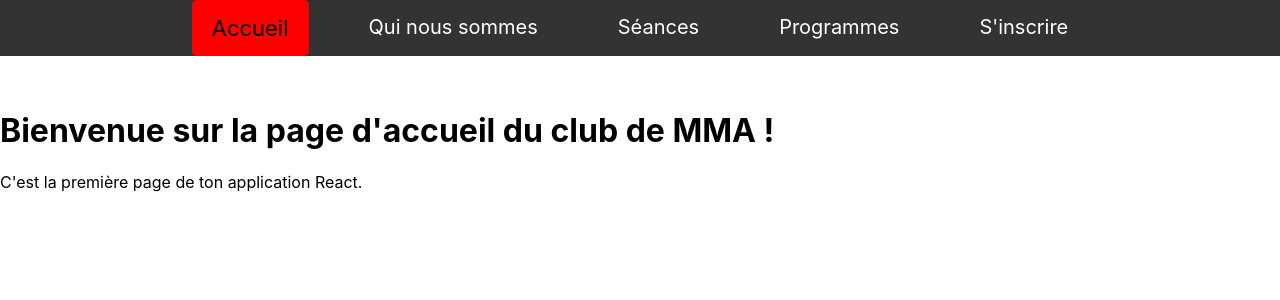
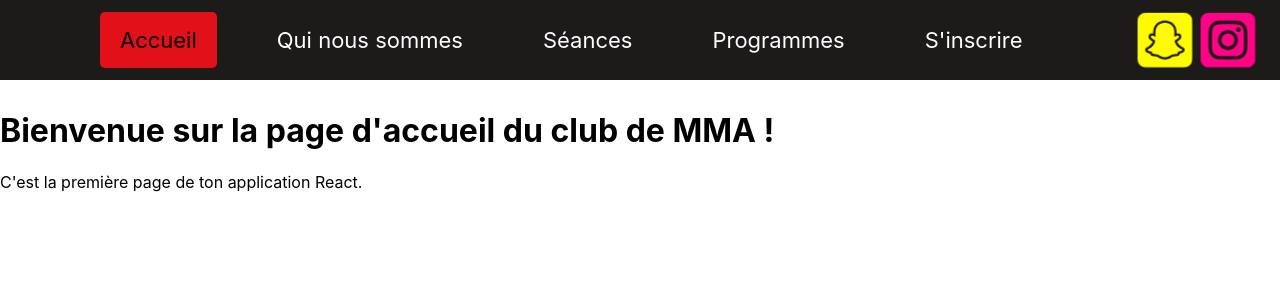
Before and after one commit to YHA76/my-mma-club-frontend, a React (Create React App) app: page / in a window 1280 px wide. Shown: the top 300 px of the page. Built offline with nearby package versions, Linux system fonts and the light colour scheme.

Commit message:
add social network

```diff
--- a/package.json
+++ b/package.json
@@ -3,6 +3,9 @@
   "version": "0.1.0",
   "private": true,
   "dependencies": {
+    "@fortawesome/free-brands-svg-icons": "^6.6.0",
+    "@fortawesome/free-solid-svg-icons": "^6.6.0",
+    "@fortawesome/react-fontawesome": "^0.2.2",
     "@testing-library/jest-dom": "^5.17.0",
     "@testing-library/react": "^13.4.0",
     "@testing-library/user-event": "^13.5.0",
--- a/src/components/NavBar.js
+++ b/src/components/NavBar.js
@@ -1,58 +1,50 @@
 import React from 'react';
-import { NavLink } from 'react-router-dom'; // Utilisation de NavLink
-import '../styles/NavBar.css';
+import { NavLink } from 'react-router-dom';
+import '../styles/NavBar.css'; // Importation du fichier CSS
+import { FontAwesomeIcon } from '@fortawesome/react-fontawesome';
+import { faSquareSnapchat, faSquareInstagram } from '@fortawesome/free-brands-svg-icons'; // Importation de l'icône Snapchat
 
 function Navbar() {
   return (
     <nav className="navbar">
       <ul className="navList">
         <li className="navItem">
-          <NavLink
-            to="/"
-            className="navLink"
-            activeClassName="active"
-            exact
-          >
+          <NavLink to="/" className="navLink" exact>
             Accueil
           </NavLink>
         </li>
         <li className="navItem">
-          <NavLink
-            to="/about"
-            className="navLink"
-            activeClassName="active"
-          >
+          <NavLink to="/about" className="navLink">
             Qui nous sommes
           </NavLink>
         </li>
         <li className="navItem">
-          <NavLink
-            to="/seances"
-            className="navLink"
-            activeClassName="active"
-          >
+          <NavLink to="/seances" className="navLink">
             Séances
           </NavLink>
         </li>
         <li className="navItem">
-          <NavLink
-            to="/programmes"
-            className="navLink"
-            activeClassName="active"
-          >
+          <NavLink to="/programmes" className="navLink">
             Programmes
           </NavLink>
         </li>
         <li className="navItem">
-          <NavLink
-            to="/inscrire"
-            className="navLink"
-            activeClassName="active"
-          >
+          <NavLink to="/inscrire" className="navLink">
             S'inscrire
           </NavLink>
         </li>
       </ul>
+      <div className="socialIcons">
+        <FontAwesomeIcon
+          icon={faSquareSnapchat}
+          beat
+          style={{color: "#fffc00",}} />
+        <FontAwesomeIcon
+          icon={faSquareInstagram}
+          beat
+          style={{color: "#ff0285",}} />
+        </div>
+
     </nav>
   );
 }
--- a/src/styles/NavBar.css
+++ b/src/styles/NavBar.css
@@ -1,10 +1,13 @@
 .navbar {
-  background-color: #333;
+  background-color: #1D1A1A;
   padding: 15px 0;
   position: fixed;
   top: 0;
   width: 100%;
   z-index: 1000;
+  display: flex;
+  justify-content: space-between; /* Espacement entre les éléments de la nav et l'icône Snapchat */
+  align-items: center;
 }
 
 .navList {
@@ -13,6 +16,8 @@
   justify-content: center;
   margin: 0;
   padding: 0;
+  flex-grow: 1;  /* Laisser la nav grandir pour remplir l'espace disponible */
+  justify-content: center;
 }
 
 .navItem {
@@ -22,21 +27,33 @@
 .navLink {
   color: white;
   text-decoration: none;
-  font-size: 20px;
+  font-size: 22px;
   padding: 15px 20px;
   transition: all 0.3s ease;
 }
 
 .navLink:hover {
   color: black;
-  background-color: red;
+  background-color: #E11019;
   font-size: 22px;
   border-radius: 5px;
 }
 
 .navLink.active {
-  background-color: red;
+  background-color: #E11019;
   font-size: 22px;
   border-radius: 5px;
   color: black;
 }
+
+.socialIcons {
+  margin-right: 30px; /* Espace à droite de l'icône */
+  display: flex;
+  align-items: center;
+  gap: 20px;
+}
+
+.socialIcons {
+  font-size: 50px; /* Taille de l'icône */
+  cursor: pointer;
+}
```
Also changed, not shown: 1 other file (tests, documents, lock files or other folders).
